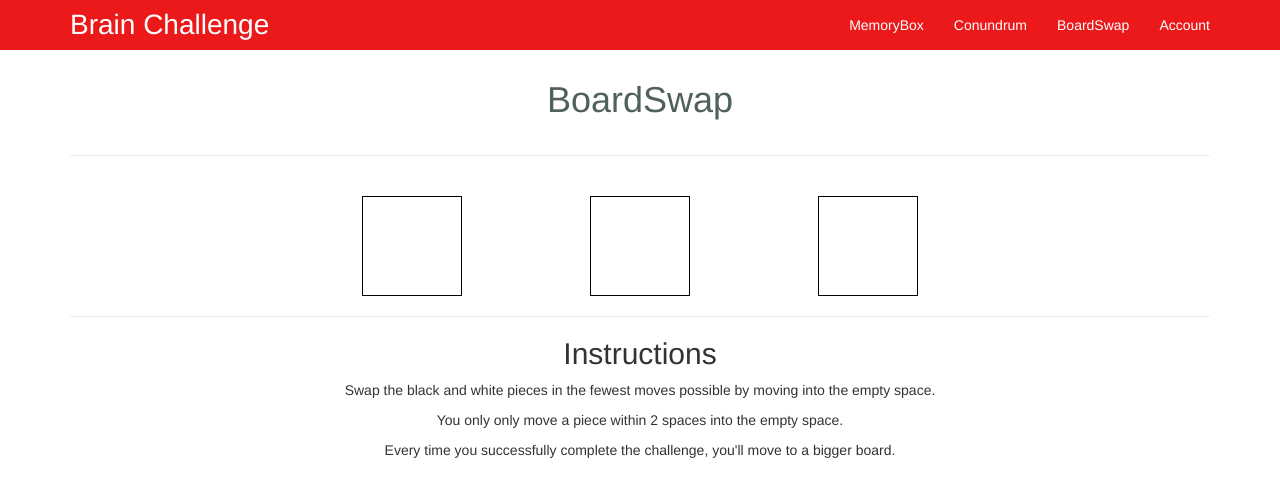
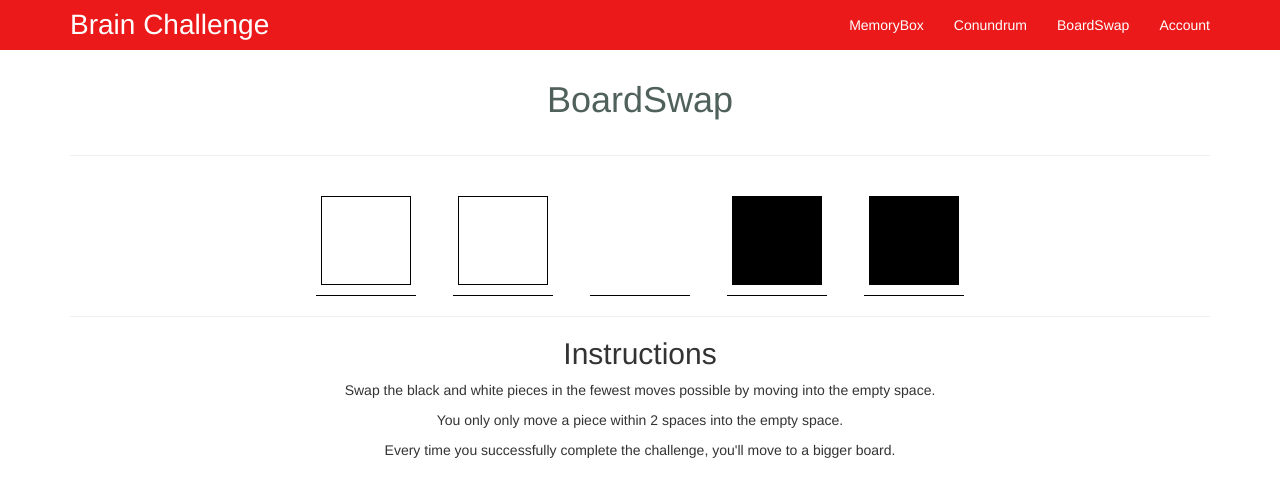
Before and after one commit to yoniLavi/brain-challenge, a website: page index.html at #/boardswap in a window 1280 px wide. Drawn offline with Linux system fonts and the light colour scheme.

Commit message:
BoardSwap shell

```diff
--- a/css/board.css
+++ b/css/board.css
@@ -12,8 +12,21 @@
 	border-radius: 10px;
 }
 
-.pieceBox {
+.pieceLine {
 	width:100px;
 	height:100px;
+	border-bottom: 1px solid black;
+
+}
+.pieceBox {
+	width:90%;
+	height:90%;
 	border:1px solid black;
+	margin: 0 auto;
 }
+.white {
+	background-color: white;
+}
+.black {
+	background-color: black;
+}
--- a/templates/boardswap.html
+++ b/templates/boardswap.html
@@ -4,9 +4,20 @@
 <hr/>
 <br/>
 <div class="gameBox">
-	<div class="pieceBox" id="piece1"></div>
-	<div class="pieceBox" id="piece2"></div>
-	<div class="pieceBox" id="piece3"></div>
+	<div class="pieceLine">
+		<div class="pieceBox white" id="piece1"></div>
+	</div>
+	<div class="pieceLine">
+		<div class="pieceBox white" id="piece2"></div>
+	</div>
+	<div class="pieceLine">
+	</div>
+	<div class="pieceLine">
+		<div class="pieceBox black" id="piece3"></div>
+	</div>
+	<div class="pieceLine">
+		<div class="pieceBox black" id="piece4"></div>
+	</div>
 </div>
 <hr/>
 <div id="instructions">
```
